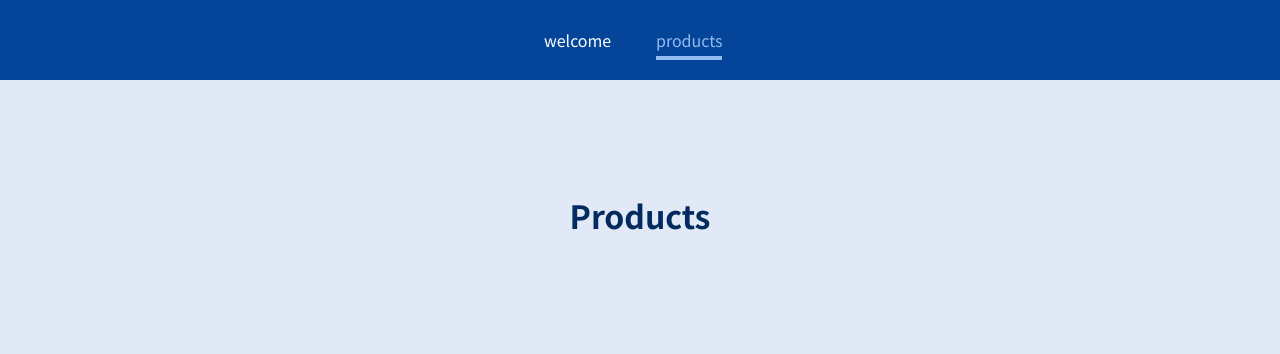
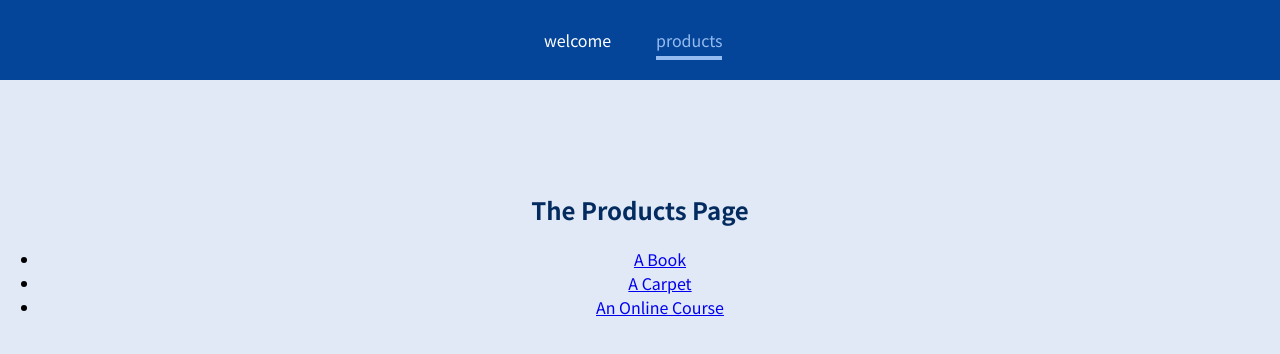
Before and after one commit to ollabu3/practice_next.js, a JavaScript app in the folder 20.react_spa_page/: page /products in a window 1280 px wide. Shown: the top 354 px of the page. Built offline with nearby package versions, Linux system fonts and the light colour scheme.

Commit message:
switch, exact 이용하여 route 설정

```diff
--- a/20.react_spa_page/src/App.js
+++ b/20.react_spa_page/src/App.js
@@ -1,5 +1,6 @@
-import { Route } from "react-router-dom";
+import { Route, Switch, Redirect } from "react-router-dom";
 import MainHeader from "./components/MainHeader";
+import ProductDetail from "./pages/ProductDetail";
 
 import Products from "./pages/Products";
 import Welcome from "./pages/Welcome";
@@ -9,13 +10,20 @@ function App() {
     <div>
       <MainHeader />
       <main>
-        <Route path="/welcome">
-          <Welcome />
-        </Route>
-        <Route path="/products">
-          <Products />
-        </Route>
-        <Route path="/product-detail"></Route>
+        <Switch>
+          <Route path="/" exact>
+            <Redirect to="/welcome" />
+          </Route>
+          <Route path="/welcome">
+            <Welcome />
+          </Route>
+          <Route path="/products" exact>
+            <Products />
+          </Route>
+          <Route path="/products/:productId">
+            <ProductDetail />
+          </Route>
+        </Switch>
       </main>
     </div>
   );
--- /dev/null
+++ b/20.react_spa_page/src/pages/ProductDetail.js
@@ -0,0 +1,14 @@
+import { useParams } from "react-router-dom";
+
+const ProductDetail = () => {
+  const params = useParams();
+
+  return (
+    <section>
+      <h1>ProductDetail</h1>
+      <p>{params.productId}</p>
+    </section>
+  );
+};
+
+export default ProductDetail;
--- a/20.react_spa_page/src/pages/Products.js
+++ b/20.react_spa_page/src/pages/Products.js
@@ -1,5 +1,22 @@
+import { Link } from "react-router-dom";
+
 const Products = () => {
-  return <h1>Products</h1>;
+  return (
+    <section>
+      <h1>The Products Page</h1>
+      <ul>
+        <li>
+          <Link to="/products/p1">A Book</Link>
+        </li>
+        <li>
+          <Link to="/products/p2">A Carpet</Link>
+        </li>
+        <li>
+          <Link to="/products/p3">An Online Course</Link>
+        </li>
+      </ul>
+    </section>
+  );
 };
 
 export default Products;
--- a/20.react_spa_page/src/pages/Welcome.js
+++ b/20.react_spa_page/src/pages/Welcome.js
@@ -1,5 +1,14 @@
+import { Route } from "react-router-dom";
+
 const Welcome = () => {
-  return <h1>Welcome</h1>;
+  return (
+    <section>
+      <h1>Welcome</h1>
+      <Route path="/welcome/new-user">
+        <p>welcome, new user</p>
+      </Route>
+    </section>
+  );
 };
 
 export default Welcome;
```
Also changed, not shown: 1 other file (tests, documents, lock files or other folders).
